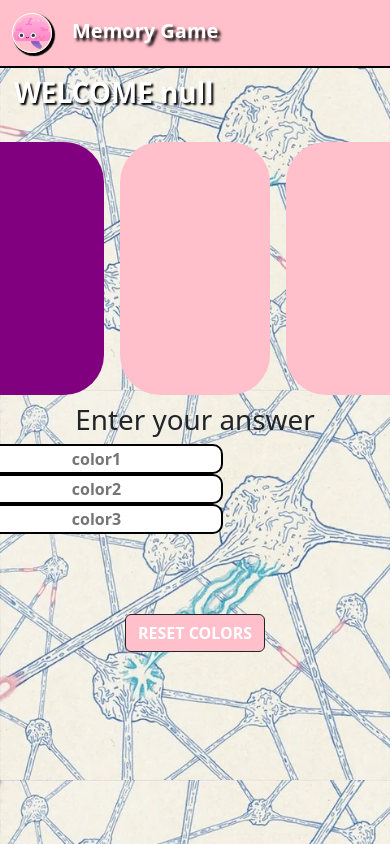
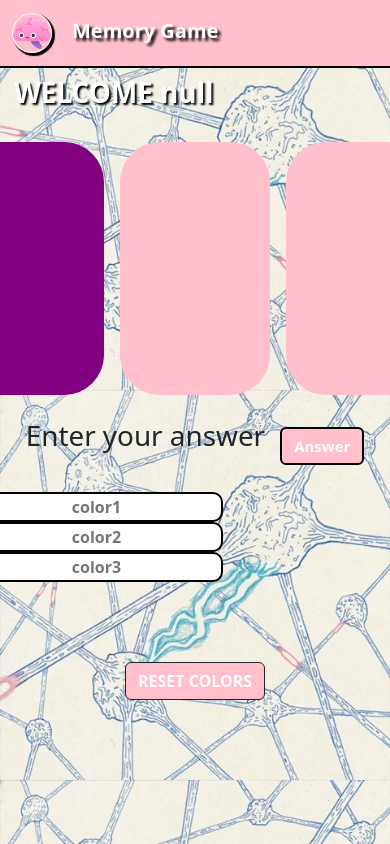
Before and after one commit to FranzieYoogan/angularMemoryGame, an Angular app: page /game in a window 390 px wide. Both pictures are taken after a click on the button "START THOSE COLORS". Shown: the top 844 px of the page. Built offline with nearby package versions, Linux system fonts and the light colour scheme.

Commit message:
answerDesignResponsivity

```diff
--- a/src/app/game/game.component.css
+++ b/src/app/game/game.component.css
@@ -14,10 +14,30 @@
 
 }
 
+.btnAnswer {
+
+
+    background-color: pink !important;
+    color: white !important;
+    border: 1px solid transparent !important;
+    font-weight: 900;
+   margin-left: 1em;
+   border: 2px solid black !important;
+   font-size: 15px;
+}
+
+.btnAnswer:hover {
+
+    background-color: transparent !important;
+    color: black !important;
+    border: 2px solid transparent !important;
+    box-shadow: 0px 0px 2px 2px pink !important;
+}
+
 .btnStartColors:hover {
 
     background-color: transparent !important;
-    color: pink !important;
+    color: black !important;
     border: 1px solid transparent !important;
     box-shadow: 0px 0px 4px 2px pink !important;
 }
@@ -154,6 +174,21 @@
   @media only screen and (width: 320px) {
 
 
+    .btnAnswer {
+
+
+
+       font-size: 13px;
+       position: relative;
+       bottom: 5px;
+    }
+
+    .containerInput {
+
+        margin-left: 1em;
+
+    }
+
 
     .color1 {
 
@@ -163,7 +198,9 @@
         padding: 30px;
         height: 20vh;
         border-radius: 30px;
+
     }
+
 
     .color2 {
 
--- a/src/app/game/game.component.html
+++ b/src/app/game/game.component.html
@@ -36,13 +36,25 @@
     <div>
 
 
-          <h1 style="textAlign: center">Enter your answer</h1>
+        <div style="display:flex ; justifyContent: center; marginTop: 1em;">
+            <h1 style="textAlign: center">Enter your answer</h1>
 
-          <div>
+            <div style="position:relative; top: 0.5em;">
+                   <button type="button"  (click)="answer()" class="btnAnswer btn btn-dark">Answer</button>
+            </div>
+
+        </div>
+
+
+          <div style="marginTop: 2em" class="containerInput">
               <input type="text" id="answerColor1" class="answerColor1" value="" placeholder = "color1">
           <input type="text" id="answerColor2" class="answerColor2" value="" placeholder = "color2">
           <input type="text" id="answerColor3" class="answerColor3" value="" placeholder = "color3">
           </div>
+
+
+
+
             </div>
     </div>
 
--- a/src/app/game/game.component.ts
+++ b/src/app/game/game.component.ts
@@ -594,6 +594,11 @@ export class GameComponent implements OnInit {
 
     }
 
+    answer() {
+
+
+    }
+
 
 
 
```
